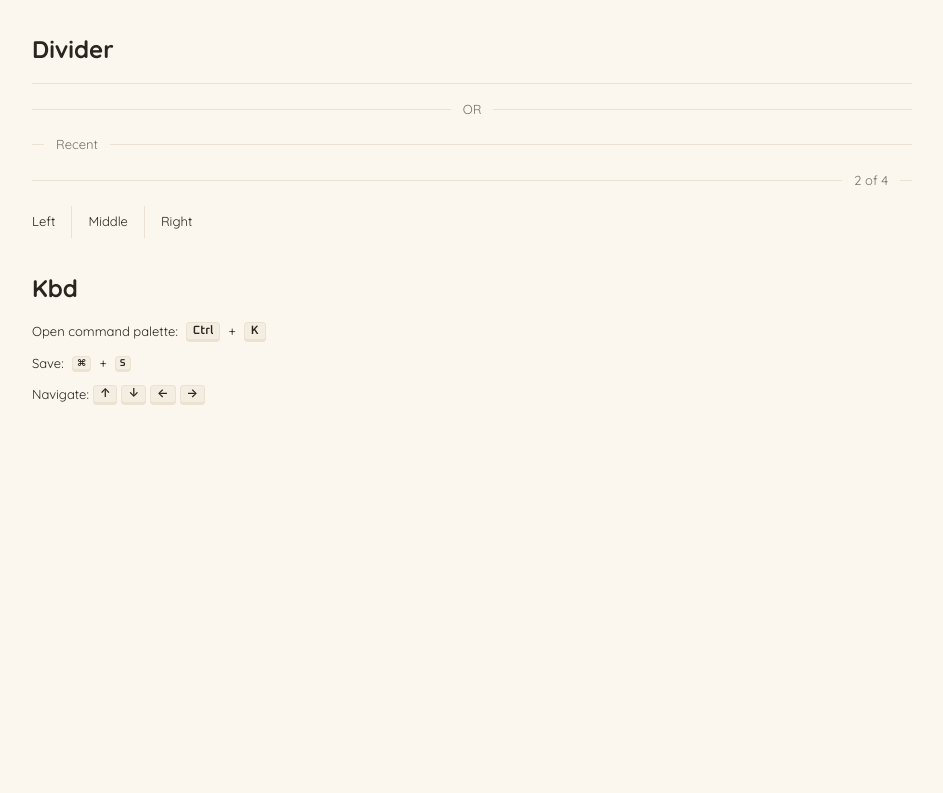
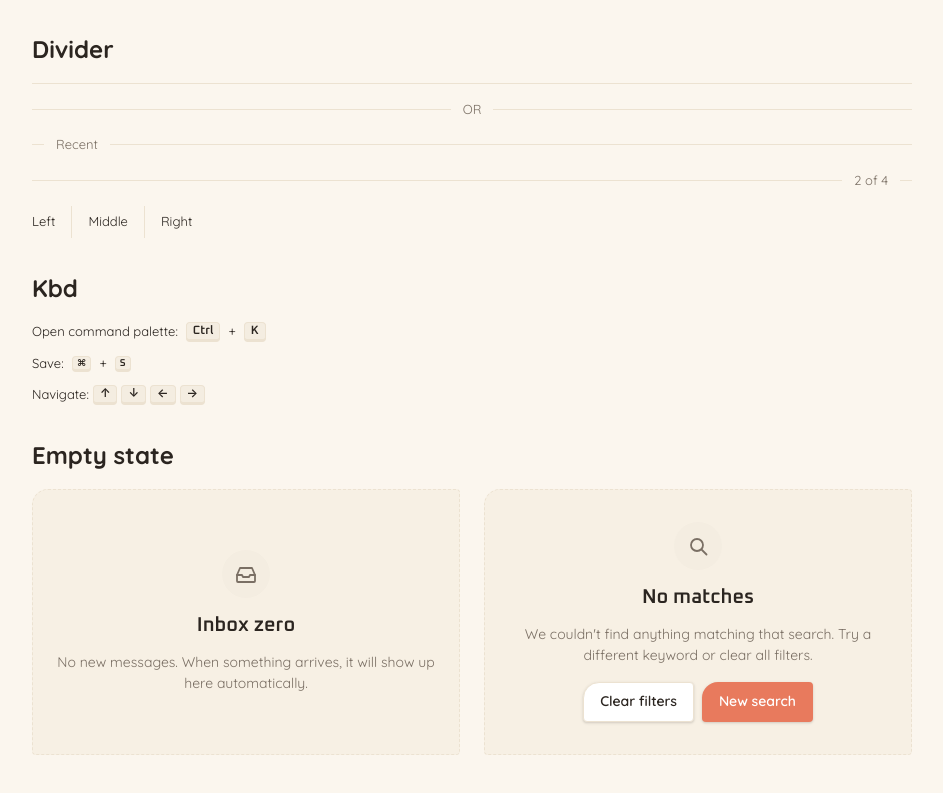
Before and after one commit to nicolapasqua99/ninoverse-hmi-components, a React (Vite) app: page / in a window 1280 px wide. Shown: the part 7721-8514 px from the top of the page, without its empty margins (8-951 px from the left). Before the commit the page ends 8166 px from the top, so only its background shows below. Built offline with nearby package versions, Linux system fonts and the light colour scheme; a web font is replaced by a local one.

Commit message:
feat(ui): add EmptyState component
Stacks an optional icon (aria-hidden), an <h3> title, an optional
description, and an optional action slot. Used as a placeholder
when a list / table / search has nothing to show.

```diff
--- a/package.json
+++ b/package.json
@@ -1,6 +1,6 @@
 {
     "name": "@ninoverse/hmi-components",
-    "version": "0.31.0",
+    "version": "0.32.0",
     "type": "module",
     "license": "MIT",
     "description": "React HMI component library with Material Design 3 token system and warm asymmetric styling.",
@@ -58,6 +58,10 @@
         "./divider": {
             "types": "./dist/components/divider.d.ts",
             "import": "./dist/divider.js"
+        },
+        "./empty-state": {
+            "types": "./dist/components/emptyState.d.ts",
+            "import": "./dist/emptyState.js"
         },
         "./field": {
             "types": "./dist/components/field.d.ts",
--- a/src/App.tsx
+++ b/src/App.tsx
@@ -10,6 +10,7 @@ import { Card } from './components/card';
 import { Checkbox } from './components/checkbox';
 import { Chip } from './components/chip';
 import { Divider } from './components/divider';
+import { EmptyState } from './components/emptyState';
 import { Field } from './components/field';
 import { Input } from './components/input';
 import { Kbd } from './components/kbd';
@@ -1974,6 +1975,75 @@ export default function App() {
                     </div>
                 </div>
             </section>
+            <section
+                style={{
+                    display: 'flex',
+                    flexDirection: 'column',
+                    gap: '2rem',
+                }}
+            >
+                <h2 style={{ margin: 0, fontSize: '3rem' }}>Empty state</h2>
+                <div
+                    style={{
+                        display: 'grid',
+                        gridTemplateColumns: 'repeat(2, minmax(0, 1fr))',
+                        gap: '3rem',
+                    }}
+                >
+                    <EmptyState
+                        icon={
+                            <svg
+                                viewBox="0 0 24 24"
+                                fill="none"
+                                stroke="currentColor"
+                                strokeWidth="1.8"
+                                strokeLinecap="round"
+                                strokeLinejoin="round"
+                                aria-hidden="true"
+                            >
+                                <title>Empty inbox</title>
+                                <path d="M3 13l3-7h12l3 7v6a1 1 0 01-1 1H4a1 1 0 01-1-1v-6z" />
+                                <path d="M3 13h5l1 2h6l1-2h5" />
+                            </svg>
+                        }
+                        title="Inbox zero"
+                        description="No new messages. When something arrives, it will show up here automatically."
+                    />
+                    <EmptyState
+                        icon={
+                            <svg
+                                viewBox="0 0 24 24"
+                                fill="none"
+                                stroke="currentColor"
+                                strokeWidth="1.8"
+                                strokeLinecap="round"
+                                strokeLinejoin="round"
+                                aria-hidden="true"
+                            >
+                                <title>No results</title>
+                                <circle cx="11" cy="11" r="6" />
+                                <path d="M16 16l4.5 4.5" />
+                            </svg>
+                        }
+                        title="No matches"
+                        description={
+                            <>
+                                We couldn&apos;t find anything matching that
+                                search. Try a different keyword or clear all
+                                filters.
+                            </>
+                        }
+                        action={
+                            <>
+                                <Button variant="secondary">
+                                    Clear filters
+                                </Button>
+                                <Button>New search</Button>
+                            </>
+                        }
+                    />
+                </div>
+            </section>
             <ToastHost />
         </div>
     );
--- /dev/null
+++ b/src/components/emptyState.tsx
@@ -0,0 +1,35 @@
+import type { HTMLAttributes, ReactNode } from 'react';
+import './styled/emptyState.styled.css';
+
+export type EmptyStateProps = HTMLAttributes<HTMLDivElement> & {
+    icon?: ReactNode;
+    title: ReactNode;
+    description?: ReactNode;
+    action?: ReactNode;
+};
+
+export function EmptyState({
+    icon,
+    title,
+    description,
+    action,
+    className,
+    ...rest
+}: EmptyStateProps) {
+    const tokens: string[] = ['empty-state'];
+    if (className) tokens.push(className);
+    return (
+        <div className={tokens.join(' ')} {...rest}>
+            {icon && (
+                <div className="empty-state__icon" aria-hidden="true">
+                    {icon}
+                </div>
+            )}
+            <h3 className="empty-state__title">{title}</h3>
+            {description && (
+                <p className="empty-state__description">{description}</p>
+            )}
+            {action && <div className="empty-state__action">{action}</div>}
+        </div>
+    );
+}
--- /dev/null
+++ b/src/components/styled/emptyState.styled.css
@@ -0,0 +1,59 @@
+/* EmptyState — placeholder shown when a list/table/search has no data
+   to display. Stacks icon, title, description, and an optional action
+   slot, centered on a soft surface with the library's asymmetric notch. */
+
+.empty-state {
+    display: flex;
+    flex-direction: column;
+    align-items: center;
+    justify-content: center;
+    text-align: center;
+    gap: 1.5rem;
+    padding: 4rem 3rem;
+    background: var(--surface-container);
+    border: 1px dashed var(--outline-variant);
+    border-radius: var(--corner-tl) var(--corner-tr) var(--corner-br)
+        var(--corner-bl);
+    color: var(--on-surface);
+}
+
+.empty-state__icon {
+    display: inline-flex;
+    align-items: center;
+    justify-content: center;
+    width: 6rem;
+    height: 6rem;
+    color: var(--on-surface-variant);
+    background: var(--surface-container-high);
+    border-radius: 50%;
+}
+
+.empty-state__icon > svg {
+    width: 3rem;
+    height: 3rem;
+}
+
+.empty-state__title {
+    margin: 0;
+    font-family: var(--font-oxanium);
+    font-size: 2.5rem;
+    font-weight: 600;
+    color: var(--on-surface);
+}
+
+.empty-state__description {
+    margin: 0;
+    max-width: 48rem;
+    font-family: var(--font-quicksand);
+    font-size: 1.75rem;
+    line-height: 1.5;
+    color: var(--on-surface-variant);
+}
+
+.empty-state__action {
+    margin-top: 0.5rem;
+    display: flex;
+    gap: 1rem;
+    flex-wrap: wrap;
+    justify-content: center;
+}
--- a/src/index.ts
+++ b/src/index.ts
@@ -49,6 +49,10 @@ export {
     type DividerOrientation,
     type DividerProps,
 } from './components/divider';
+export {
+    EmptyState,
+    type EmptyStateProps,
+} from './components/emptyState';
 export { Field, type FieldProps } from './components/field';
 export { Input, type InputProps } from './components/input';
 export { Kbd, type KbdProps, type KbdSize } from './components/kbd';
--- a/vite.config.ts
+++ b/vite.config.ts
@@ -37,6 +37,7 @@ export default defineConfig({
                 checkbox: resolve(dirname, 'src/components/checkbox.tsx'),
                 chip: resolve(dirname, 'src/components/chip.tsx'),
                 divider: resolve(dirname, 'src/components/divider.tsx'),
+                emptyState: resolve(dirname, 'src/components/emptyState.tsx'),
                 field: resolve(dirname, 'src/components/field.tsx'),
                 input: resolve(dirname, 'src/components/input.tsx'),
                 kbd: resolve(dirname, 'src/components/kbd.tsx'),
```
